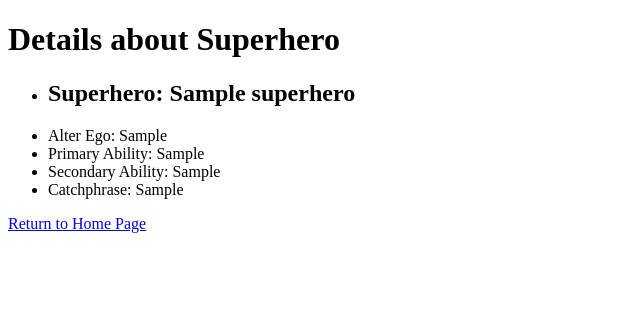
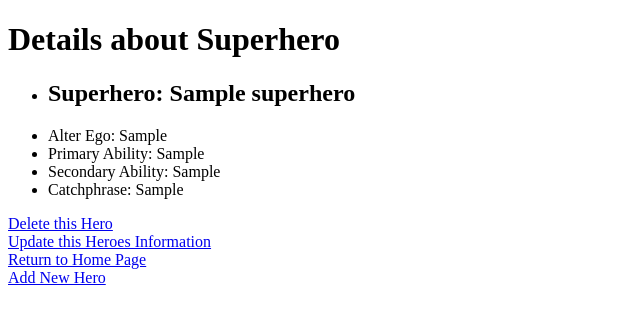
Before and after one commit to DustinFlynn297/Super-Hero-Creator, a Django app: page /superheroes/1/ in a window 1280 px wide. Shown: the top 324 px of the page, without its empty margins (0-640 px from the left). Run offline with Django 3.2, Linux system fonts and the light colour scheme; tables that the repository leaves empty hold one stand-in row (values such as "Sample post").

Commit message:
Created an update html page, created a delete function and added the delete option to the superheroes details page.

```diff
--- a/superhero_project/superheroes/templates/superheroes/detail.html
+++ b/superhero_project/superheroes/templates/superheroes/detail.html
@@ -15,6 +15,9 @@
         <li>Secondary Ability: {{single_hero.secondary_ability}}</li>
         <li>Catchphrase: {{single_hero.catch_phrase}}</li>
     </ul>
-    <a href="{% url 'superheroes:index' %}">Return to Home Page</a>
+    <a href="{% url 'superheroes:delete' single_hero.id %}">Delete this Hero</a> <br>
+    <a href="{% url 'superheroes:update' single_hero.id %}">Update this Heroes Information</a> <br>
+    <a href="{% url 'superheroes:index' %}">Return to Home Page</a> <br>
+    <a href="{% url 'superheroes:create' %}">Add New Hero</a>
 </body>
 </html>
--- a/superhero_project/superheroes/urls.py
+++ b/superhero_project/superheroes/urls.py
@@ -6,5 +6,7 @@ app_name = 'superheroes'
 urlpatterns = [
     path('', views.index, name = 'index'),
     path('<int:hero_id>/', views.detail, name='detail'),
-    path('new/', views.create, name='create')
+    path('new/', views.create, name='create'),
+    path('update/<int:hero_id>/', views.update, name='update'),
+    path('delete/<int:hero_id>/', views.delete, name='delete')
 ]
--- a/superhero_project/superheroes/views.py
+++ b/superhero_project/superheroes/views.py
@@ -32,3 +32,24 @@ def create(request):
         return HttpResponseRedirect(reverse('superheroes:index'))
     else:
         return render(request, 'superheroes/create.html')
+
+def update(request, hero_id):
+    updated_hero = Superhero.objects.get(pk=hero_id)
+    if request.method == "POST":
+        updated_hero.name = request.POST.get('name')
+        updated_hero.alter_ego = request.POST.get('alter_ego')
+        updated_hero.primary = request.POST.get('primary')
+        updated_hero.secondary = request.POST.get('secondary')
+        updated_hero.catchphrase = request.POST.get('catchphrase')
+        updated_hero.save()
+        return HttpResponseRedirect(reverse('superheroes:update'))
+    else:
+        context = {
+            'single_hero': updated_hero
+        }
+        return render(request, 'superheroes/update.html', context)
+
+def delete(request, hero_id):
+    hero = Superhero.objects.get(pk=hero_id)
+    hero.delete()
+    return HttpResponseRedirect(reverse('superheroes:index'))
```
Also changed, not shown: superhero_project/superheroes/templates/superheroes/update.html (added, +23 -0 lines).
